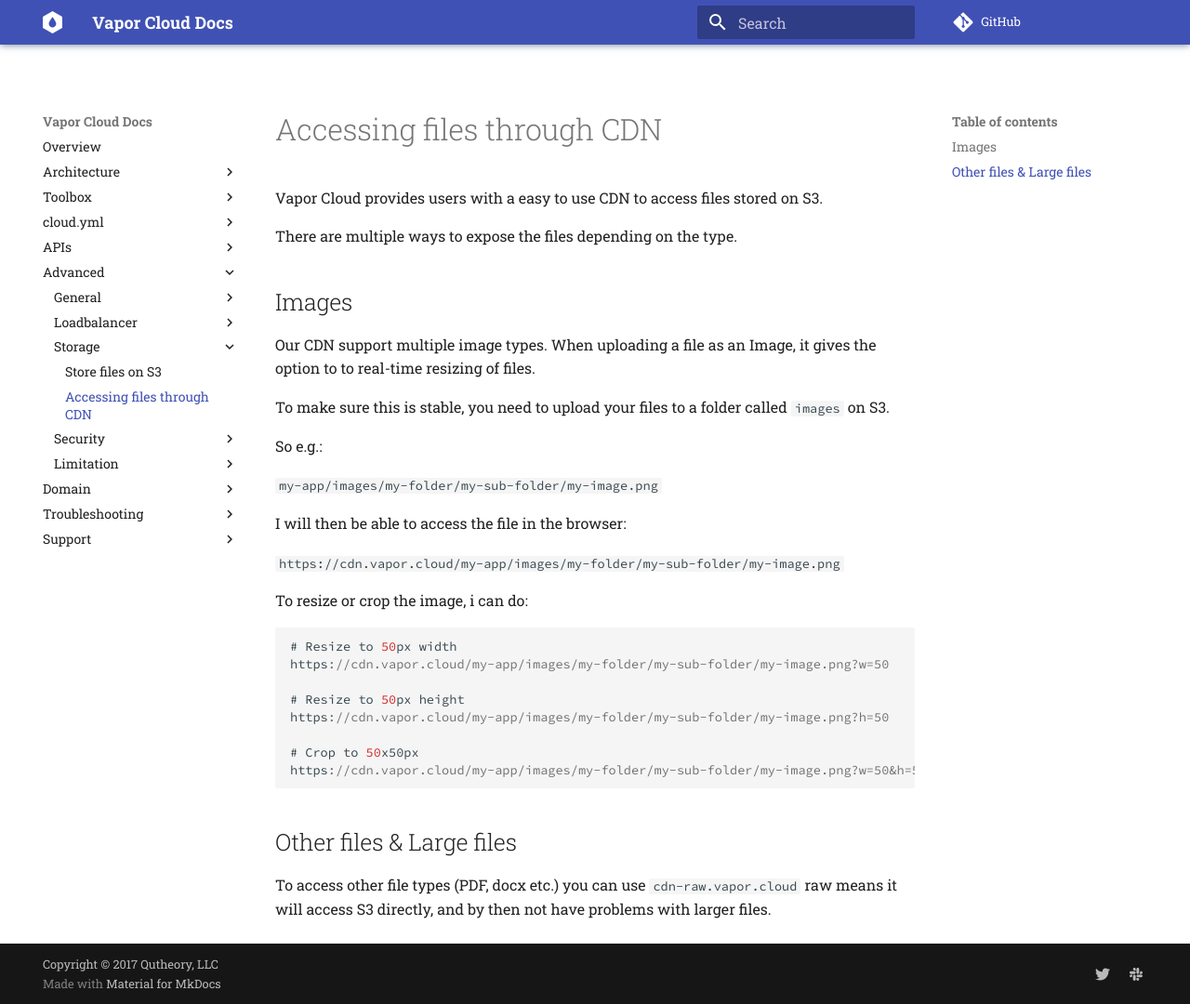
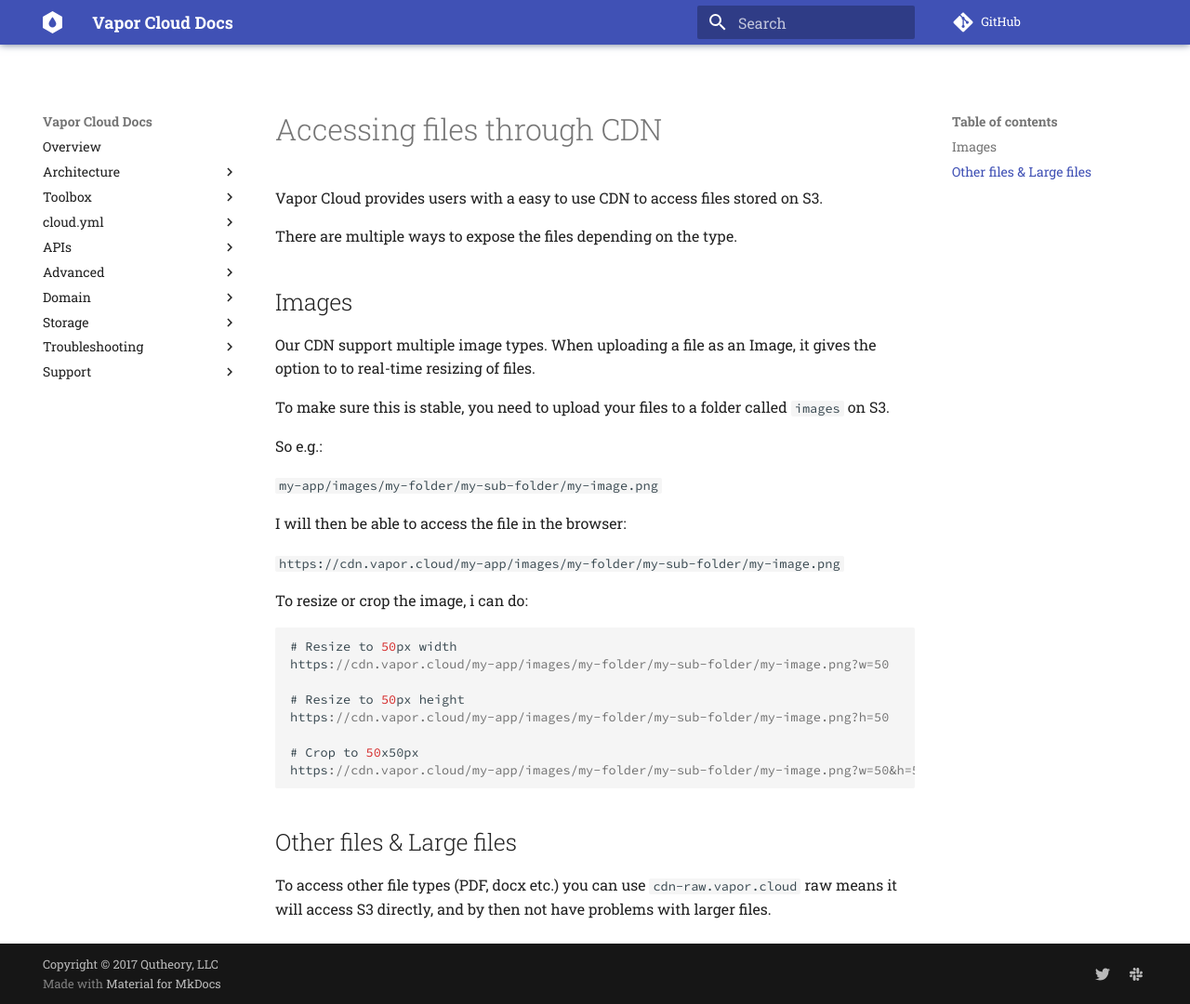
Before and after one commit to qutheory/cloud-documentation, an MkDocs documentation site: the page built from docs/storage/accessing-files-through-cdn.md, in a window 1280 px wide and 1080 px high. Shown: the whole window at 93% size. Built offline with MkDocs 1.6.1 and Material for MkDocs 9.7.7, drawn with Linux system fonts in a browser that asks for light colours; comment, search, counter and statistics services are not loaded; old or Windows-style settings are respelled for this version of MkDocs; some of the changed lines change nothing that is shown.

Commit message:
Moving storage

```diff
--- a/mkdocs.yml
+++ b/mkdocs.yml
@@ -54,9 +54,6 @@
         - 'Your own database server': 'advanced/general/your-own-database-server.md'
     - Loadbalancer:
         - 'SSL/TLS': 'advanced/loadbalancer/ssl-tls.md'
-    - Storage:
-        - 'Store files on S3': 'advanced/storage/store-files-on-s3.md'
-        - 'Accessing files through CDN': 'advanced/storage/accessing-files-through-cdn.md'
     - Security:
         - 'Responsibilities': 'advanced/security/responsibilities.md'
         - 'Your responsibilities': 'advanced/security/your-responsibilities.md'
@@ -66,6 +63,9 @@
 - Domain:
     - 'Add custom domain': "custom-domain/add-domain.md"
     - 'Certificate manager': "custom-domain/certificate-manager.md"
+- Storage:
+    - 'Store files on S3': 'advanced/storage/store-files-on-s3.md'
+    - 'Accessing files through CDN': 'advanced/storage/accessing-files-through-cdn.md'
 - Troubleshooting:
     - 'Troubleshooting': 'troubleshooting/troubleshooting.md'
     - 'Redis': 'troubleshooting/redis.md'
```
Also changed, not shown: docs/storage/accessing-files-through-cdn.md (renamed from docs/advanced/storage/accessing-files-through-cdn.md), docs/storage/store-files-on-s3.md (renamed from docs/advanced/storage/store-files-on-s3.md).
